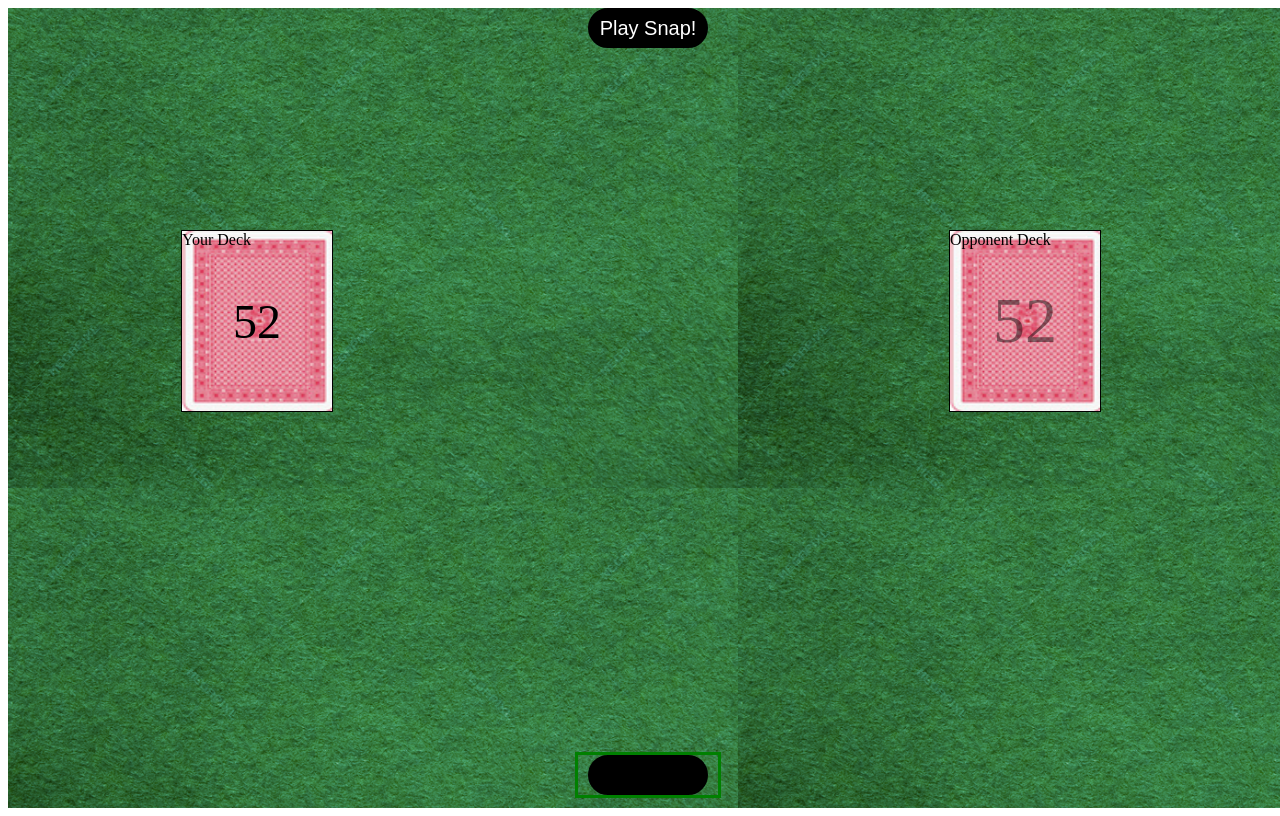
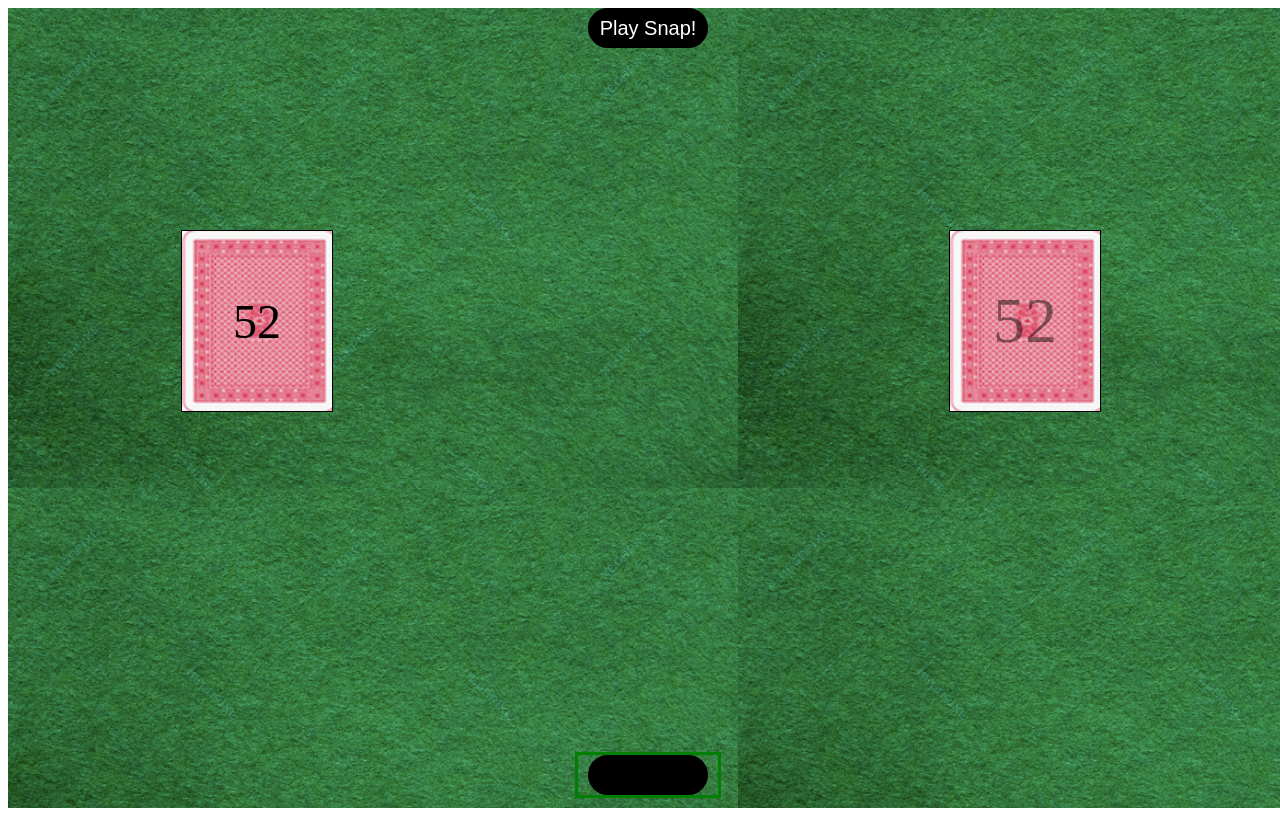
Before and after one commit to ben-ghirardani/Snap-, a React (Create React App) app: page / in a window 1280 px wide. Built offline with nearby package versions, Linux system fonts and the light colour scheme.

Commit message:
belated testing

```diff
--- a/public/main.css
+++ b/public/main.css
@@ -118,8 +118,6 @@
     }
 
     .player-message-centre {
-        border-style: solid;
-        border-color: red;
         position: fixed;
         top: 65%;
         left: 50%;
@@ -130,8 +128,6 @@
     }
 
     .opponent-message-centre {
-        border-style: solid;
-        border-color: red;
         position: fixed;
         top: 35%;
         left: 50%;
@@ -386,12 +382,3 @@
     width: 100%;
     height: 100%;
 }
-
-/* use this to move header across */
-.player-header {
-    position: absolute
-}
-
-.opponent-header {
-    position: absolute
-}
--- a/src/App.js
+++ b/src/App.js
@@ -140,6 +140,7 @@
                   this.checkOpponentDeckLength(this.state.opponentDeck)
                       if (this.state.cardsPlayedLastCard[0].value === this.state.cardsPlayed2ndLastCard[0].value) {
                           let timeout = 2000;
+                        //   add a check below to prevent opponent winning if player has played a card since the matching pair
                           setTimeout(() => {
                               if (this.state.turn === "Game over!") {
                                   return
--- a/src/OpponentPosition.js
+++ b/src/OpponentPosition.js
@@ -5,7 +5,6 @@
     render() {
         return(
             <div className="opponent-container">
-                <header className="opponent-header">Opponent Deck</header>
                 <img className="opponent-deck-top" src={this.props.opponentDeckTop} alt="Top of opponent's deck"/>
                 <div className="opponent-cards-remaining"> {this.props.opponentDeck.length} </div>
             </div>
--- a/src/PlayerPosition.js
+++ b/src/PlayerPosition.js
@@ -5,7 +5,6 @@
     render() {
         return (
             <div className="player-container">
-                <header className="player-header">Your Deck</header>
                 <img className="player-deck-top" src={this.props.playerDeckTop} alt="Top of player's deck"/>
                 <div className="cards-remaining"> {this.props.playerDeck.length} </div>
                 {/* button transparent and sits over player deck */}
```
Also changed, not shown: src/notes.md (+7 -0 lines), 2 other files (tests, documents, lock files or other folders).
